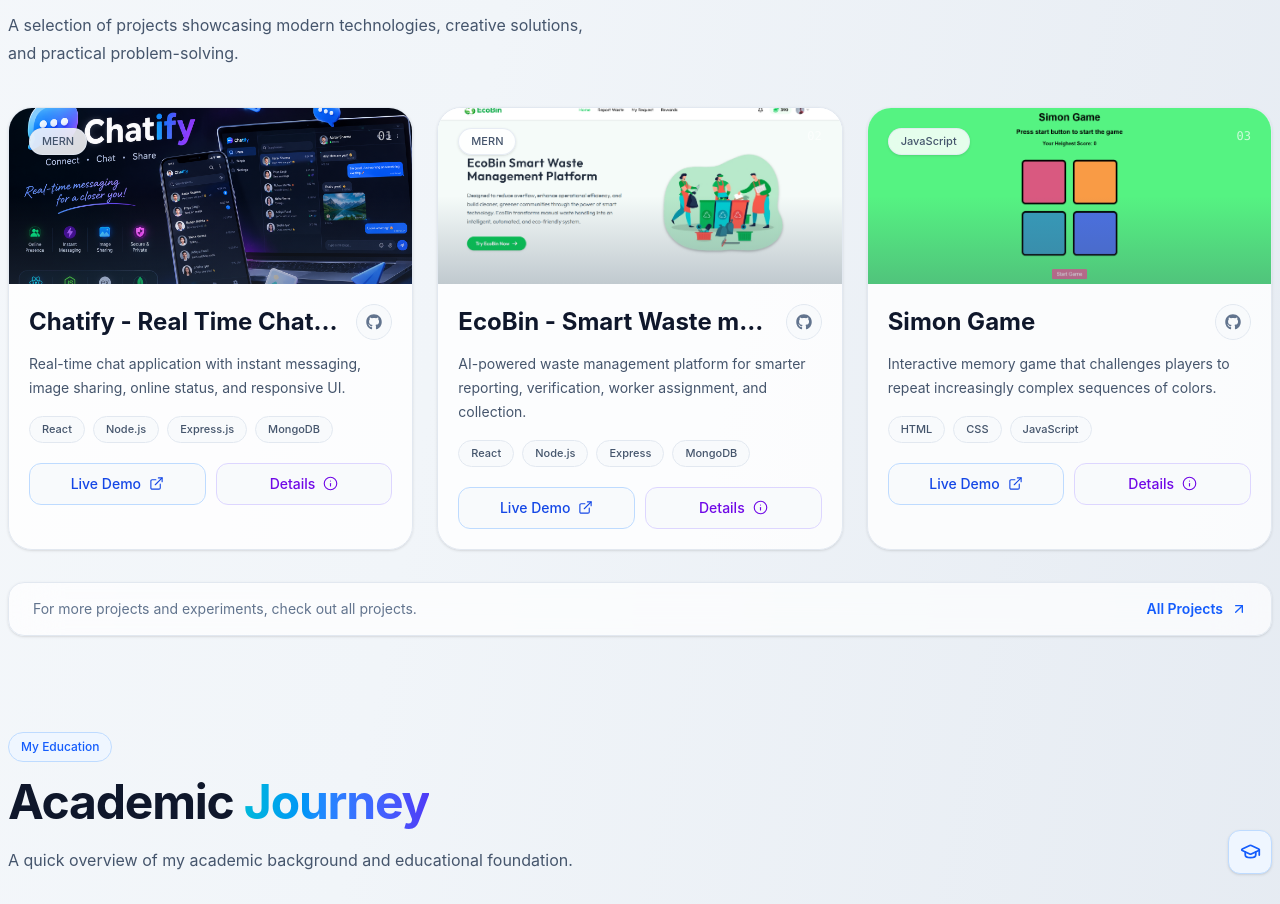
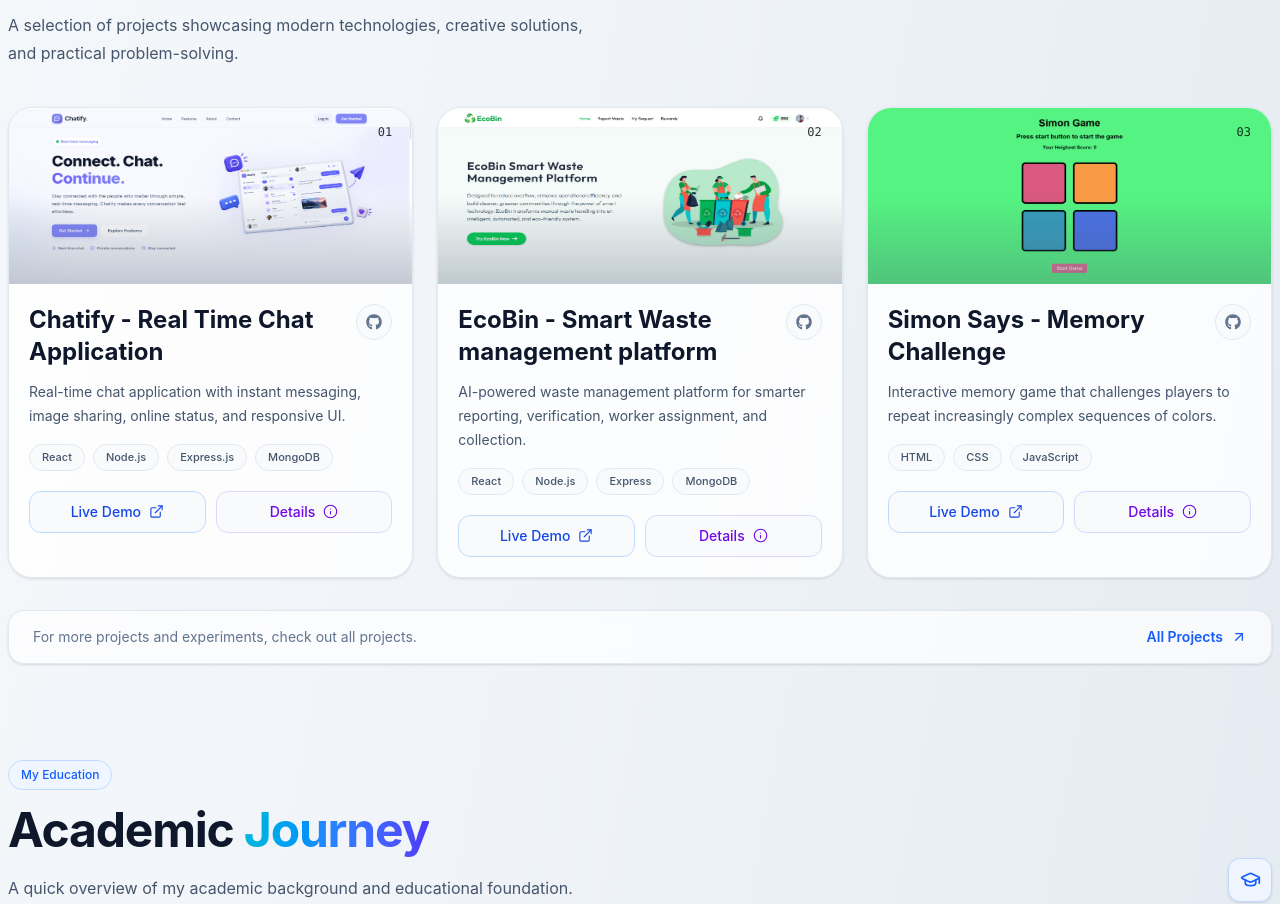
Before and after one commit to Shariq2004/react-portfolio, a React (Vite) app: page / in a window 1280 px wide. Shown: the part 4244-5148 px from the top of the page. Built offline with nearby package versions, Linux system fonts and the light colour scheme.

Commit message:
Update project modal and project card UI

```diff
--- a/src/assets/projects/assets.js
+++ b/src/assets/projects/assets.js
@@ -1,5 +1,4 @@
 // Chatify
-import chatifythumbnail from "./chatify/chatify_thumbnail.png";
 import chatifyimage1 from "./chatify/img-1.png";
 import chatifyimage2 from "./chatify/img-2.png";
 import chatifyimage3 from "./chatify/img-3.png";
@@ -34,7 +33,6 @@ import gameimage1 from "./number-guessing-game/img-1.png";
 import tictaktoeimage1 from "./tic-tac-toe/img-1.png";
 
 export {
-  chatifythumbnail,
   chatifyimage1,
   chatifyimage2,
   chatifyimage3,
--- a/src/components/ProjectModal.jsx
+++ b/src/components/ProjectModal.jsx
@@ -41,7 +41,7 @@ const ProjectModal = ({ selectedProject, setSelectedProject }) => {
       onClick={() => setSelectedProject(null)}
     >
       <div
-        className="relative flex max-h-[97vh] sm:max-h-[90vh] w-full max-w-3xl flex-col overflow-hidden rounded-3xl border border-slate-200 bg-white shadow-2xl shadow-slate-900/10 dark:border-white/10 dark:bg-slate-950 dark:shadow-2xl"
+        className="relative flex max-h-[calc(100dvh-1rem)] lg:max-h-[calc(100dvh-4rem)] w-full max-w-3xl flex-col overflow-hidden rounded-3xl border border-slate-200 bg-white shadow-2xl shadow-slate-900/10 dark:border-white/10 dark:bg-slate-950 dark:shadow-2xl"
         onClick={(e) => e.stopPropagation()}
       >
         <button
@@ -55,7 +55,7 @@ const ProjectModal = ({ selectedProject, setSelectedProject }) => {
           />
         </button>
 
-        <div className="relative h-56 shrink-0 overflow-hidden bg-slate-100 sm:h-72 dark:bg-slate-900">
+        <div className="relative h-[28dvh] min-h-36 max-h-64 shrink-0 overflow-hidden bg-slate-100 sm:h-[38dvh] sm:min-h-48 sm:max-h-72 dark:bg-slate-900">
           <div
             className="flex h-full transition-transform duration-500 ease-out"
             style={{
@@ -99,9 +99,8 @@ const ProjectModal = ({ selectedProject, setSelectedProject }) => {
             </button>
           )}
 
-          {/* Project Info on Image */}
           <div className="absolute bottom-8 left-5 z-20 sm:left-8">
-            <p className="text-xs font-medium uppercase tracking-[0.2em] text-cyan-400">
+            <p className="text-xs font-medium uppercase tracking-[0.2em] text-cyan-300">
               {selectedProject.category}
             </p>
 
@@ -110,7 +109,6 @@ const ProjectModal = ({ selectedProject, setSelectedProject }) => {
             </h3>
           </div>
 
-          {/* Image Indicators */}
           {images.length > 1 && (
             <div className="absolute bottom-4 left-1/2 z-20 flex -translate-x-1/2 items-center gap-2">
               {images.map((_, index) => (
--- a/src/data/projects.js
+++ b/src/data/projects.js
@@ -1,5 +1,4 @@
 import {
-  chatifythumbnail,
   chatifyimage1,
   chatifyimage2,
   chatifyimage3,
@@ -28,7 +27,7 @@ export const projects = [
   {
     title: "Chatify - Real Time Chat Application",
     category: "MERN",
-    image: chatifythumbnail,
+    image: chatifyimage1,
 
     images: [
       chatifyimage1,
@@ -78,7 +77,7 @@ export const projects = [
 
     github: "https://github.com/Shariq2004/Chatify",
     live: "https://chatify-messenger.vercel.app/",
-    duration: "Ongoing",
+    duration: "1.5 Months",
   },
 
   {
@@ -120,7 +119,7 @@ export const projects = [
   },
 
   {
-    title: "Simon Game",
+    title: "Simon Says - Memory Challenge",
     category: "JavaScript",
     image: simonimage1,
 
--- a/src/pages/AllProjects.jsx
+++ b/src/pages/AllProjects.jsx
@@ -91,16 +91,16 @@ const AllProjects = () => {
                 <img
                   src={project.image}
                   alt={`${project.title} project`}
-                  className="block h-full w-full object-cover transition-transform duration-700 ease-out group-hover:scale-105"
+                  className="block h-full w-full object-fill transition-transform duration-700 ease-out group-hover:scale-105"
                 />
 
                 <div className="pointer-events-none absolute inset-0 bg-linear-to-t from-slate-600/30 via-transparent to-transparent dark:from-slate-950/75 dark:via-slate-950/15" />
 
-                <span className="absolute left-5 top-5 rounded-full border border-slate-200/80 bg-white/85 px-3 py-1 text-[11px] font-medium text-slate-600 shadow-sm backdrop-blur-md dark:border-white/10 dark:bg-slate-950/70 dark:text-slate-300 dark:shadow-none">
+                <span className="absolute left-5 top-4 rounded-full border border-slate-200/80 bg-white/85 px-3 py-1 text-[11px] font-medium text-slate-800 shadow-sm backdrop-blur-md opacity-0 invisible -translate-y-2 scale-95 transition-all duration-300 ease-out group-hover:visible group-hover:translate-y-0 group-hover:scale-100 group-hover:opacity-100 dark:border-white/10 dark:bg-slate-950/70 dark:text-slate-300 dark:shadow-none">
                   {project.category}
                 </span>
 
-                <span className="absolute right-5 top-5 font-mono text-xs text-white/70 dark:text-white/50">
+                <span className="absolute right-5 top-4 font-mono text-xs text-black/80 dark:text-black">
                   0{index + 1}
                 </span>
               </div>
@@ -108,8 +108,8 @@ const AllProjects = () => {
               {/* Content */}
               <div className="p-4 sm:p-5">
                 <div>
-                  <div className="flex items-center justify-between gap-4">
-                    <h3 className="min-w-0 truncate text-xl font-bold text-slate-900 sm:text-2xl dark:text-white">
+                  <div className="flex justify-between gap-4">
+                    <h3 className="min-w-0 sm:truncate text-xl font-bold text-slate-900 sm:text-2xl dark:text-white">
                       {project.title}
                     </h3>
 
--- a/src/sections/Projects.jsx
+++ b/src/sections/Projects.jsx
@@ -41,22 +41,22 @@ const Projects = () => {
           {projects.slice(0, 3).map((project, index) => (
             <article
               key={project.title}
-              className="group overflow-hidden rounded-3xl border border-slate-200 bg-white/80 shadow-sm transition-all duration-500 hover:-translate-y-1 hover:border-blue-200 hover:shadow-md hover:shadow-blue-500/5 dark:border-white/10 dark:bg-white/2.5 dark:shadow-none dark:hover:border-cyan-400/20 dark:hover:shadow-none"
+              className="group relative overflow-hidden rounded-3xl border border-slate-200 bg-white/80 shadow-sm transition-all duration-500 hover:-translate-y-1 hover:border-blue-200 hover:shadow-md hover:shadow-blue-500/5 dark:border-white/10 dark:bg-white/2.5 dark:shadow-none dark:hover:border-cyan-400/20 dark:hover:shadow-none"
             >
               <div className="relative h-40 overflow-hidden bg-slate-100 sm:h-44 dark:bg-slate-950">
                 <img
                   src={project.image}
                   alt={`${project.title} project`}
-                  className="block h-full w-full object-cover transition-transform duration-700 ease-out group-hover:scale-105"
+                  className="block h-full w-full object-fill transition-transform duration-700 ease-out group-hover:scale-105"
                 />
 
                 <div className="pointer-events-none absolute inset-0 bg-linear-to-t from-slate-600/30 via-transparent to-transparent dark:from-slate-950/75 dark:via-slate-950/15" />
 
-                <span className="absolute left-5 top-5 rounded-full border border-slate-200/80 bg-white/85 px-3 py-1 text-[11px] font-medium text-slate-600 shadow-sm backdrop-blur-md dark:border-white/10 dark:bg-slate-950/70 dark:text-slate-300 dark:shadow-none">
+                <span className="absolute left-5 top-4 rounded-full border border-slate-200/80 bg-white/85 px-3 py-1 text-[11px] font-medium text-slate-800 shadow-sm backdrop-blur-md opacity-0 invisible -translate-y-2 scale-95 transition-all duration-300 ease-out group-hover:visible group-hover:translate-y-0 group-hover:scale-100 group-hover:opacity-100 dark:border-white/10 dark:bg-slate-950/70 dark:text-slate-300 dark:shadow-none">
                   {project.category}
                 </span>
 
-                <span className="absolute right-5 top-5 font-mono text-xs text-white/70 dark:text-white/50">
+                <span className="absolute right-5 top-4 font-mono text-xs text-black/80 dark:text-black">
                   0{index + 1}
                 </span>
               </div>
@@ -64,8 +64,8 @@ const Projects = () => {
               {/* Content */}
               <div className="p-4 sm:p-5">
                 <div>
-                  <div className="flex items-center justify-between gap-4">
-                    <h3 className="min-w-0 truncate text-xl font-bold text-slate-900 sm:text-2xl dark:text-white">
+                  <div className="flex justify-between gap-4">
+                    <h3 className="text-xl font-bold text-slate-900 sm:text-2xl dark:text-white">
                       {project.title}
                     </h3>
 
```
Also changed, not shown: src/assets/projects/chatify/chatify_thumbnail.png (deleted).
